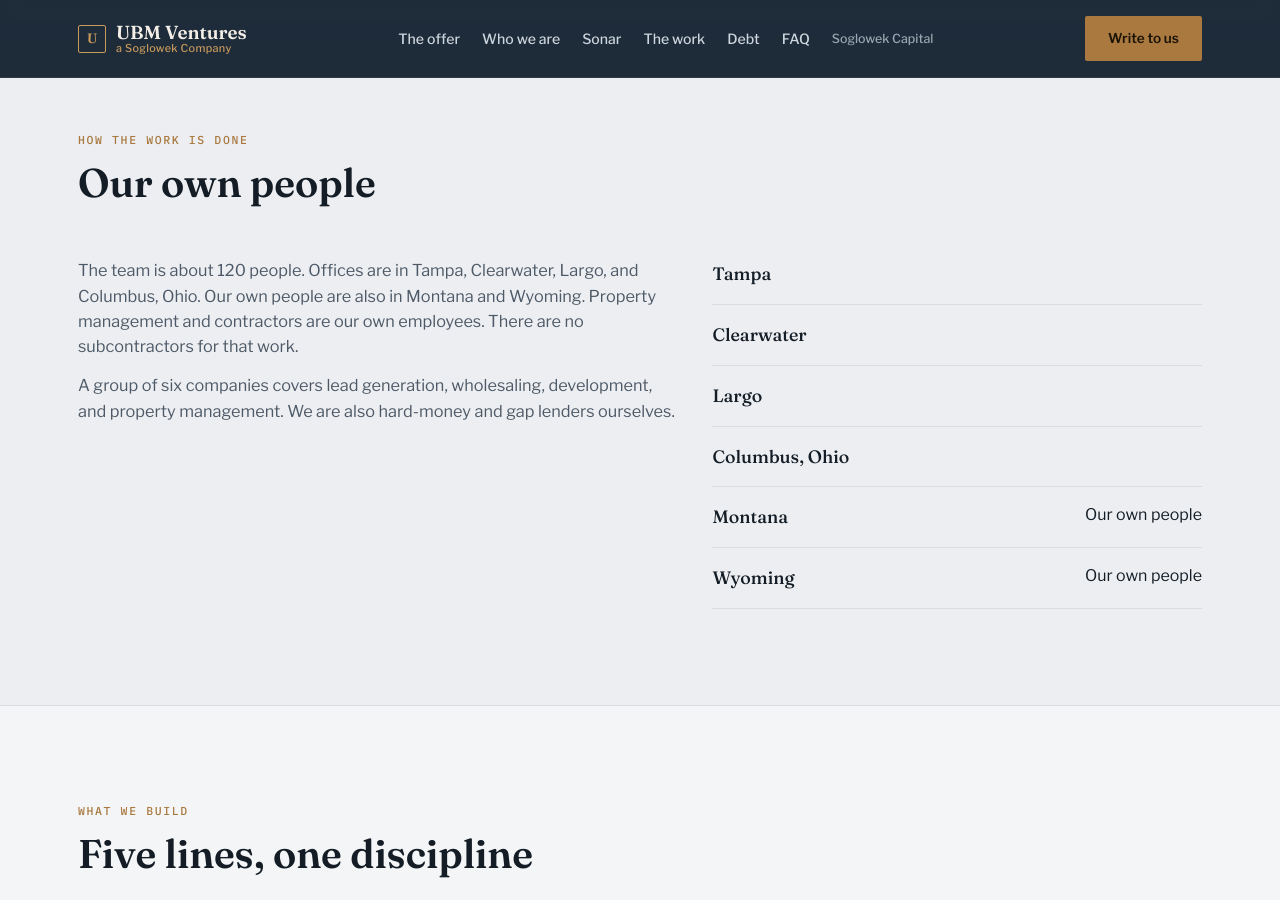
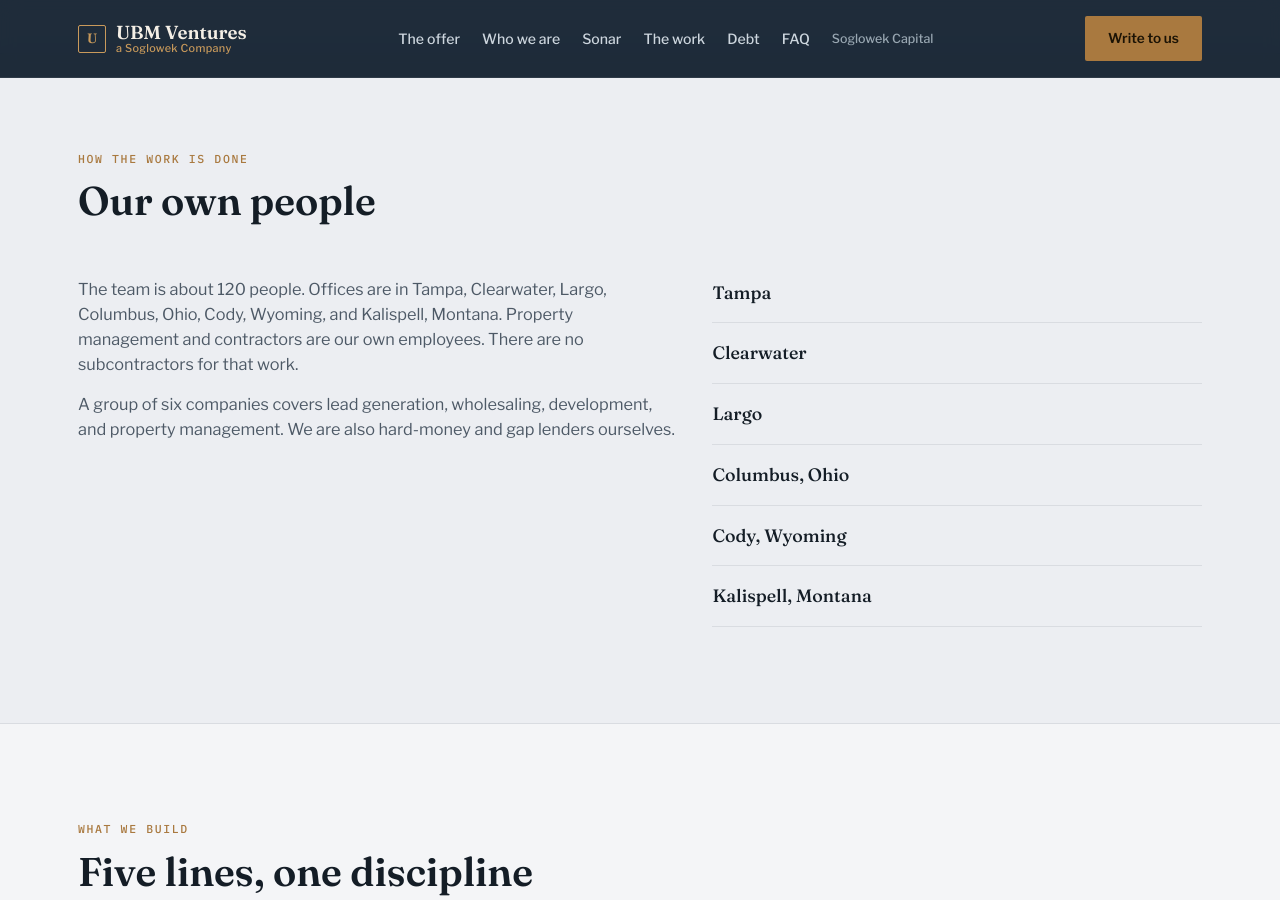
Before and after one commit to urisoglowek-ui/real_estate, a Jekyll site: the page built from investors.html, in a window 1280 px wide and 900 px high, scrolled down 3488 px. Built offline with Jekyll 4.4.1, drawn with Linux system fonts in a browser that asks for light colours; some of the changed text lies outside the part shown.

Commit message:
Name the six offices, including Cody and Kalispell. (#51)
Tampa, Clearwater, Largo, Columbus, Cody, and Kalispell are the offices. Montana and Wyoming are no longer listed only as places with our own people.

Co-authored-by: Cursor Agent <cursoragent@cursor.com>
Co-authored-by: urisoglowek-ui <urisoglowek-ui@users.noreply.github.com>

```diff
--- a/investors.html
+++ b/investors.html
@@ -267,7 +267,7 @@ section[id]{scroll-margin-top:76px}
         <div class="stat-tile"><div class="num">$5M</div><div class="lbl">Debt raise, up to</div></div>
         <div class="stat-tile"><div class="num">~120</div><div class="lbl">People</div></div>
         <div class="stat-tile"><div class="num">~35</div><div class="lbl">Flips running in parallel</div></div>
-        <div class="stat-tile"><div class="num">4</div><div class="lbl">Offices: Tampa, Clearwater, Largo, Columbus</div></div>
+        <div class="stat-tile"><div class="num">6</div><div class="lbl">Offices: Tampa, Clearwater, Largo, Columbus, Ohio, Cody, Wyoming, and Kalispell, Montana</div></div>
       </div>
       <p class="band-foot">Terms of any debt, including the rate, are agreed with each investor.</p>
     </div>
@@ -341,7 +341,7 @@ section[id]{scroll-margin-top:76px}
       </div>
       <div class="split reveal">
         <div>
-          <p class="prose">The team is about 120 people. Offices are in Tampa, Clearwater, Largo, and Columbus, Ohio. Our own people are also in Montana and Wyoming. Property management and contractors are our own employees. There are no subcontractors for that work.</p>
+          <p class="prose">The team is about 120 people. Offices are in Tampa, Clearwater, Largo, Columbus, Ohio, Cody, Wyoming, and Kalispell, Montana. Property management and contractors are our own employees. There are no subcontractors for that work.</p>
           <p class="prose">A group of six companies covers lead generation, wholesaling, development, and property management. We are also hard-money and gap lenders ourselves.</p>
         </div>
         <div>
@@ -349,8 +349,8 @@ section[id]{scroll-margin-top:76px}
           <div class="county-row"><div class="cname">Clearwater</div></div>
           <div class="county-row"><div class="cname">Largo</div></div>
           <div class="county-row"><div class="cname">Columbus, Ohio</div></div>
-          <div class="county-row"><div class="cname">Montana</div><div class="clist">Our own people</div></div>
-          <div class="county-row"><div class="cname">Wyoming</div><div class="clist">Our own people</div></div>
+          <div class="county-row"><div class="cname">Cody, Wyoming</div></div>
+          <div class="county-row"><div class="cname">Kalispell, Montana</div></div>
         </div>
       </div>
     </div>
@@ -472,7 +472,7 @@ section[id]{scroll-margin-top:76px}
         </details>
         <details>
           <summary>Where do you operate?</summary>
-          <p>Offices are in Tampa, Clearwater, Largo, and Columbus, Ohio. Our own people are also in Montana and Wyoming. Sonar finds non-performing assets (NPA) and non-performing loans (NPL) across every county in the US. The product is also sold as SaaS.</p>
+          <p>Offices are in Tampa, Clearwater, Largo, Columbus, Ohio, Cody, Wyoming, and Kalispell, Montana. Sonar finds non-performing assets (NPA) and non-performing loans (NPL) across every county in the US. The product is also sold as SaaS.</p>
         </details>
         <details>
           <summary>What does Sonar find?</summary>
@@ -512,7 +512,7 @@ section[id]{scroll-margin-top:76px}
           </div>
           <div class="contact-info-item">
             <div class="ci-label">Offices</div>
-            <div>Tampa, Clearwater, Largo, and Columbus, Ohio</div>
+            <div>Tampa, Clearwater, Largo, Columbus, Ohio, Cody, Wyoming, and Kalispell, Montana</div>
           </div>
           <div class="contact-info-item">
             <div class="ci-label">Site</div>
```
